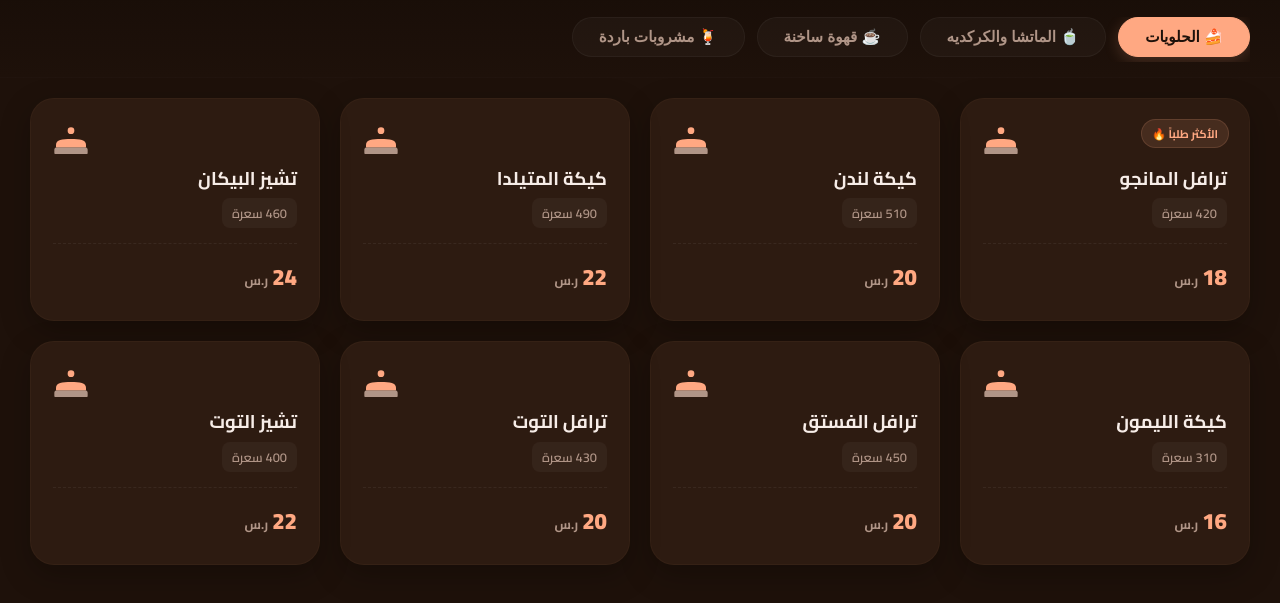
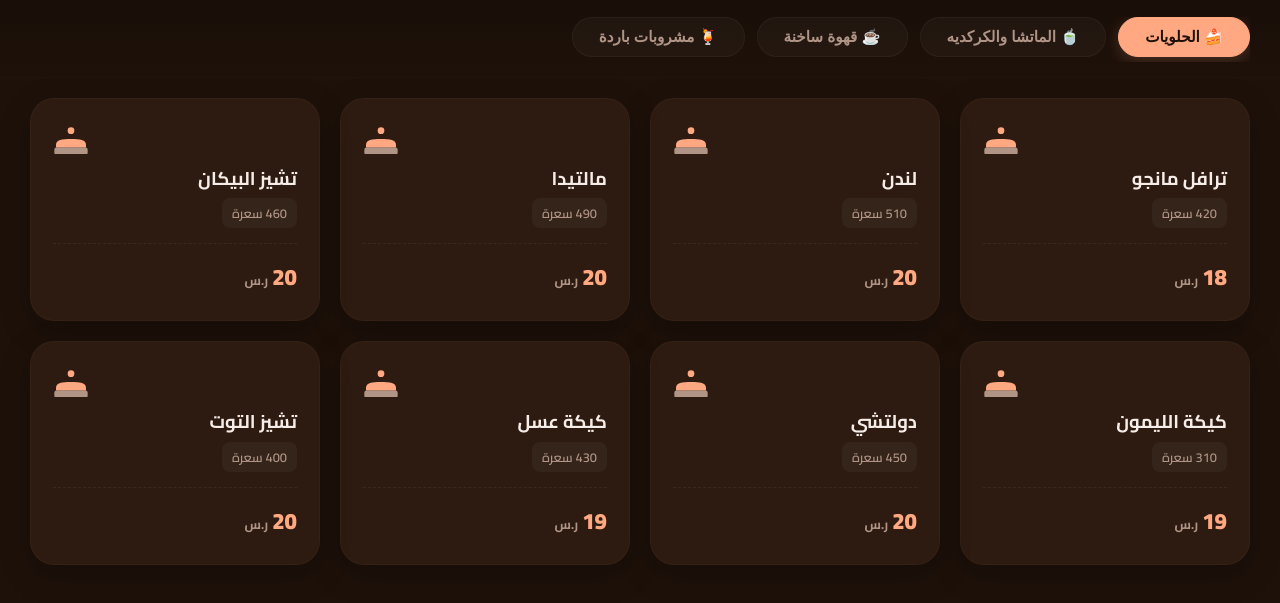
Before and after one commit to eyadlasiri-stack/AlQahma, a plain HTML site: page index.html in a window 1280 px wide. Shown: the part 87-690 px from the top of the page. Drawn offline with Linux system fonts and the light colour scheme.

Commit message:
Update index.html

```diff
--- a/index.html
+++ b/index.html
@@ -216,19 +216,6 @@
             color: var(--text-muted);
             margin-right: 4px;
         }
-
-        .badge-premium {
-            position: absolute;
-            top: 20px;
-            right: 20px;
-            background-color: rgba(255, 168, 130, 0.12);
-            color: var(--belont-peach);
-            border: 1px solid rgba(255, 168, 130, 0.15);
-            font-size: 0.7rem;
-            font-weight: 700;
-            padding: 3px 10px;
-            border-radius: 50px;
-        }
     </style>
 </head>
 <body>
@@ -255,16 +242,15 @@
     <!-- منطقة المنتجات الفاخرة -->
     <div class="main-wrapper">
 
-        <!-- قسم الحلويات المحدث بالكامل -->
+        <!-- قسم الحلويات المحدث بالكامل وبدون العبارة المحذوفة -->
         <div id="sweets" class="menu-tab-content">
             <div class="grid-container">
                 <div class="modern-card">
-                    <span class="badge-premium">الأكثر طلباً 🔥</span>
                     <div class="card-graphic-wrapper">
                         <svg width="40" height="40" viewBox="0 0 24 24" fill="none"><path d="M2 18.5C2 17.67 2.67 17 3.5 17H20.5C21.33 17 22 17.67 22 18.5V20.5C22 20.78 21.78 21 21.5 21H2.5C2.22 21 2 20.78 2 20.5V18.5Z" fill="#b09587"/><path d="M3 15.5V17H21V15.5C21 12.46 17.42 12 12 12C6.58 12 3 12.46 3 15.5Z" fill="#ffa882"/><circle cx="12" cy="7" r="2" fill="#ffa882"/></svg>
                     </div>
                     <div class="card-body">
-                        <h3 class="item-title">ترافل المانجو</h3>
+                        <h3 class="item-title">ترافل مانجو</h3>
                         <span class="item-calories">420 سعرة</span>
                     </div>
                     <div class="card-footer">
@@ -276,7 +262,7 @@
                         <svg width="40" height="40" viewBox="0 0 24 24" fill="none"><path d="M2 18.5C2 17.67 2.67 17 3.5 17H20.5C21.33 17 22 17.67 22 18.5V20.5C22 20.78 21.78 21 21.5 21H2.5C2.22 21 2 20.78 2 20.5V18.5Z" fill="#b09587"/><path d="M3 15.5V17H21V15.5C21 12.46 17.42 12 12 12C6.58 12 3 12.46 3 15.5Z" fill="#ffa882"/><circle cx="12" cy="7" r="2" fill="#ffa882"/></svg>
                     </div>
                     <div class="card-body">
-                        <h3 class="item-title">كيكة لندن</h3>
+                        <h3 class="item-title">لندن</h3>
                         <span class="item-calories">510 سعرة</span>
                     </div>
                     <div class="card-footer">
@@ -288,11 +274,11 @@
                         <svg width="40" height="40" viewBox="0 0 24 24" fill="none"><path d="M2 18.5C2 17.67 2.67 17 3.5 17H20.5C21.33 17 22 17.67 22 18.5V20.5C22 20.78 21.78 21 21.5 21H2.5C2.22 21 2 20.78 2 20.5V18.5Z" fill="#b09587"/><path d="M3 15.5V17H21V15.5C21 12.46 17.42 12 12 12C6.58 12 3 12.46 3 15.5Z" fill="#ffa882"/><circle cx="12" cy="7" r="2" fill="#ffa882"/></svg>
                     </div>
                     <div class="card-body">
-                        <h3 class="item-title">كيكة المتيلدا</h3>
+                        <h3 class="item-title">مالتيدا</h3>
                         <span class="item-calories">490 سعرة</span>
                     </div>
                     <div class="card-footer">
-                        <span class="item-price">22</span><span class="item-currency">ر.س</span>
+                        <span class="item-price">20</span><span class="item-currency">ر.س</span>
                     </div>
                 </div>
                 <div class="modern-card">
@@ -304,7 +290,7 @@
                         <span class="item-calories">460 سعرة</span>
                     </div>
                     <div class="card-footer">
-                        <span class="item-price">24</span><span class="item-currency">ر.س</span>
+                        <span class="item-price">20</span><span class="item-currency">ر.س</span>
                     </div>
                 </div>
                 <div class="modern-card">
@@ -316,7 +302,7 @@
                         <span class="item-calories">310 سعرة</span>
                     </div>
                     <div class="card-footer">
-                        <span class="item-price">16</span><span class="item-currency">ر.س</span>
+                        <span class="item-price">19</span><span class="item-currency">ر.س</span>
                     </div>
                 </div>
                 <div class="modern-card">
@@ -324,7 +310,7 @@
                         <svg width="40" height="40" viewBox="0 0 24 24" fill="none"><path d="M2 18.5C2 17.67 2.67 17 3.5 17H20.5C21.33 17 22 17.67 22 18.5V20.5C22 20.78 21.78 21 21.5 21H2.5C2.22 21 2 20.78 2 20.5V18.5Z" fill="#b09587"/><path d="M3 15.5V17H21V15.5C21 12.46 17.42 12 12 12C6.58 12 3 12.46 3 15.5Z" fill="#ffa882"/><circle cx="12" cy="7" r="2" fill="#ffa882"/></svg>
                     </div>
                     <div class="card-body">
-                        <h3 class="item-title">ترافل الفستق</h3>
+                        <h3 class="item-title">دولتشي</h3>
                         <span class="item-calories">450 سعرة</span>
                     </div>
                     <div class="card-footer">
@@ -336,11 +322,11 @@
                         <svg width="40" height="40" viewBox="0 0 24 24" fill="none"><path d="M2 18.5C2 17.67 2.67 17 3.5 17H20.5C21.33 17 22 17.67 22 18.5V20.5C22 20.78 21.78 21 21.5 21H2.5C2.22 21 2 20.78 2 20.5V18.5Z" fill="#b09587"/><path d="M3 15.5V17H21V15.5C21 12.46 17.42 12 12 12C6.58 12 3 12.46 3 15.5Z" fill="#ffa882"/><circle cx="12" cy="7" r="2" fill="#ffa882"/></svg>
                     </div>
                     <div class="card-body">
-                        <h3 class="item-title">ترافل التوت</h3>
+                        <h3 class="item-title">كيكة عسل</h3>
                         <span class="item-calories">430 سعرة</span>
                     </div>
                     <div class="card-footer">
-                        <span class="item-price">20</span><span class="item-currency">ر.س</span>
+                        <span class="item-price">19</span><span class="item-currency">ر.س</span>
                     </div>
                 </div>
                 <div class="modern-card">
@@ -352,7 +338,7 @@
                         <span class="item-calories">400 سعرة</span>
                     </div>
                     <div class="card-footer">
-                        <span class="item-price">22</span><span class="item-currency">ر.س</span>
+                        <span class="item-price">20</span><span class="item-currency">ر.س</span>
                     </div>
                 </div>
             </div>
@@ -366,28 +352,28 @@
                         <svg width="35" height="45" viewBox="0 0 35 45" fill="none"><path d="M2 2H33L29 41H6L2 2Z" fill="#ffa882"/><path d="M1 1H34V4H1V1Z" fill="#ffffff"/><path d="M6 41H29V43H6V41Z" fill="#ffffff"/><path d="M8 18C12 18 16 24 22 21C26 19 28 15 28 15" stroke="#1e110a" stroke-width="1.8" stroke-linecap="round"/></svg>
                     </div>
                     <div class="card-body"><h3 class="item-title">ماتشا فراولة</h3><span class="item-calories">180 سعرة</span></div>
-                    <div class="card-footer"><span class="item-price">15</span><span class="item-currency">ر.س</span></div>
+                    <div class="card-footer"><span class="item-price">17</span><span class="item-currency">ر.س</span></div>
                 </div>
                 <div class="modern-card">
                     <div class="card-graphic-wrapper">
                         <svg width="35" height="45" viewBox="0 0 35 45" fill="none"><path d="M2 2H33L29 41H6L2 2Z" fill="#ffa882"/><path d="M1 1H34V4H1V1Z" fill="#ffffff"/><path d="M6 41H29V43H6V41Z" fill="#ffffff"/><path d="M8 18C12 18 16 24 22 21C26 19 28 15 28 15" stroke="#1e110a" stroke-width="1.8" stroke-linecap="round"/></svg>
                     </div>
                     <div class="card-body"><h3 class="item-title">ماتشا كلاسيك</h3><span class="item-calories">120 سعرة</span></div>
-                    <div class="card-footer"><span class="item-price">15</span><span class="item-currency">ر.س</span></div>
+                    <div class="card-footer"><span class="item-price">13</span><span class="item-currency">ر.س</span></div>
                 </div>
                 <div class="modern-card">
                     <div class="card-graphic-wrapper">
                         <svg width="35" height="45" viewBox="0 0 35 45" fill="none"><path d="M2 2H33L29 41H6L2 2Z" fill="#ffa882"/><path d="M1 1H34V4H1V1Z" fill="#ffffff"/><path d="M6 41H29V43H6V41Z" fill="#ffffff"/><path d="M8 18C12 18 16 24 22 21C26 19 28 15 28 15" stroke="#1e110a" stroke-width="1.8" stroke-linecap="round"/></svg>
                     </div>
                     <div class="card-body"><h3 class="item-title">ماتشا مانجو</h3><span class="item-calories">195 سعرة</span></div>
-                    <div class="card-footer"><span class="item-price">15</span><span class="item-currency">ر.س</span></div>
+                    <div class="card-footer"><span class="item-price">17</span><span class="item-currency">ر.س</span></div>
                 </div>
                 <div class="modern-card">
                     <div class="card-graphic-wrapper">
                         <svg width="35" height="45" viewBox="0 0 35 45" fill="none"><path d="M2 2H33L29 41H6L2 2Z" fill="#ffa882"/><path d="M1 1H34V4H1V1Z" fill="#ffffff"/><path d="M6 41H29V43H6V41Z" fill="#ffffff"/><path d="M8 18C12 18 16 24 22 21C26 19 28 15 28 15" stroke="#1e110a" stroke-width="1.8" stroke-linecap="round"/></svg>
                     </div>
                     <div class="card-body"><h3 class="item-title">ماتشا بورليه</h3><span class="item-calories">240 سعرة</span></div>
-                    <div class="card-footer"><span class="item-price">15</span><span class="item-currency">ر.س</span></div>
+                    <div class="card-footer"><span class="item-price">17</span><span class="item-currency">ر.س</span></div>
                 </div>
                 <div class="modern-card">
                     <div class="card-graphic-wrapper">
@@ -399,9 +385,16 @@
             </div>
         </div>
 
-        <!-- قسم القهوة الساخنة -->
+        <!-- قسم القهوة الساخنة (مضافاً إليه قهوة اليوم حجم كبير) -->
         <div id="hot" class="menu-tab-content" style="display: none;">
             <div class="grid-container">
+                <div class="modern-card">
+                    <div class="card-graphic-wrapper">
+                        <svg width="35" height="45" viewBox="0 0 35 45" fill="none"><path d="M2 2H33L29 41H6L2 2Z" fill="#ffa882"/><path d="M1 1H34V4H1V1Z" fill="#ffffff"/><path d="M6 41H29V43H6V41Z" fill="#ffffff"/><path d="M8 18C12 18 16 24 22 21C26 19 28 15 28 15" stroke="#1e110a" stroke-width="1.8" stroke-linecap="round"/></svg>
+                    </div>
+                    <div class="card-body"><h3 class="item-title">قهوة اليوم (حجم كبير)</h3><span class="item-calories">5 سعرة</span></div>
+                    <div class="card-footer"><span class="item-price">10</span><span class="item-currency">ر.س</span></div>
+                </div>
                 <div class="modern-card">
                     <div class="card-graphic-wrapper">
                         <svg width="35" height="45" viewBox="0 0 35 45" fill="none"><path d="M2 2H33L29 41H6L2 2Z" fill="#ffa882"/><path d="M1 1H34V4H1V1Z" fill="#ffffff"/><path d="M6 41H29V43H6V41Z" fill="#ffffff"/><path d="M8 18C12 18 16 24 22 21C26 19 28 15 28 15" stroke="#1e110a" stroke-width="1.8" stroke-linecap="round"/></svg>
@@ -433,7 +426,7 @@
             </div>
         </div>
 
-        <!-- قسم المشروبات الباردة -->
+        <!-- قسم المشروبات الباردة والتقطير -->
         <div id="cold" class="menu-tab-content" style="display: none;">
             <div class="grid-container">
                 <div class="modern-card">
```
